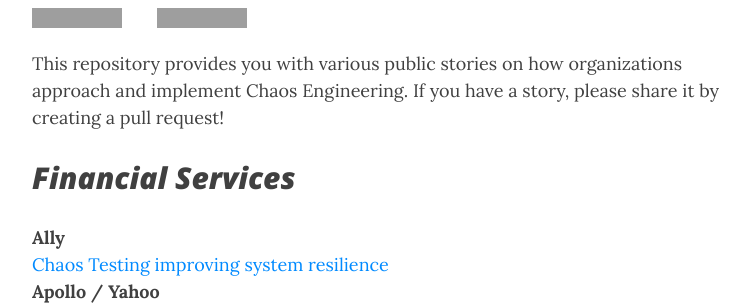
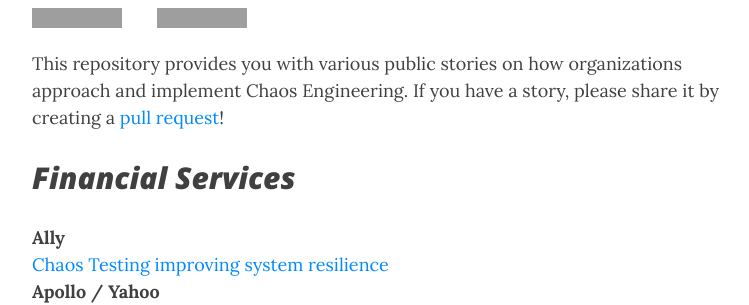
Before and after one commit to ldomb/ldomb.github.io, a Jekyll site: the page built from index.md, in a window 1280 px wide and 900 px high, cut to the strip 232-537 px from the top of the window. Shown: the whole strip, without its empty margins (243-992 px from the left). Built offline with Jekyll 4.4.1, drawn with Linux system fonts in a browser that asks for light colours; nearby versions of some CDN libraries; comment, search, counter and statistics services are not loaded; some of the changed lines change nothing that is shown; grey boxes are pictures that could not be loaded.

Commit message:
added link to repo

```diff
--- a/index.md
+++ b/index.md
@@ -11,7 +11,7 @@
 
 {: .box-success}
 
-This repository provides you with various public stories on how organizations approach and implement Chaos Engineering. If you have a story, please share it by creating a  pull request!
+This repository provides you with various public stories on how organizations approach and implement Chaos Engineering. If you have a story, please share it by creating a  [pull request](https://github.com/ldomb/ChaosEngineeringPublicStories)!
 
 _**Financial Services**_
 ------------------------
```
